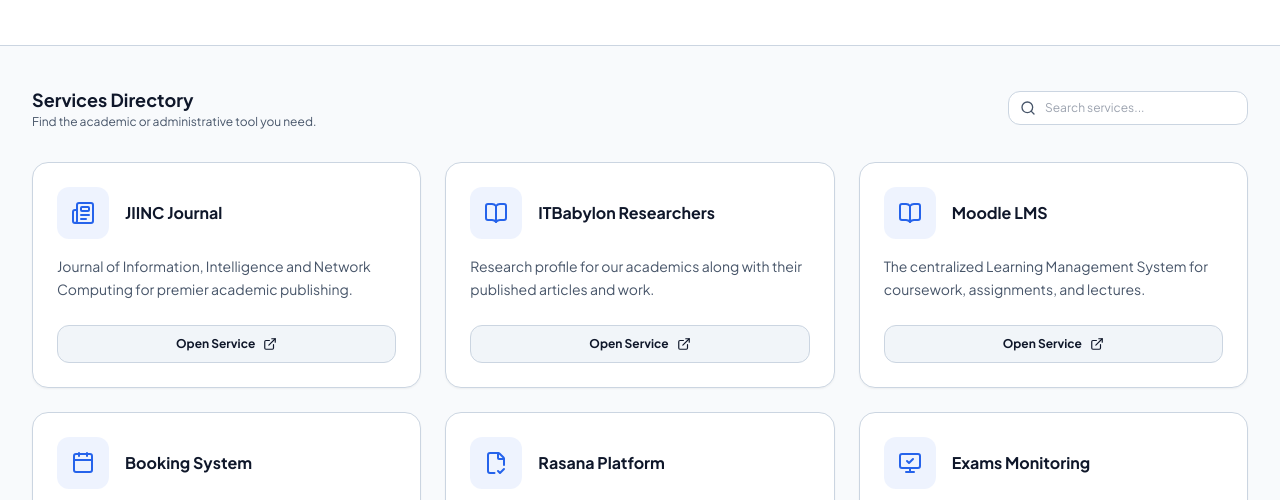
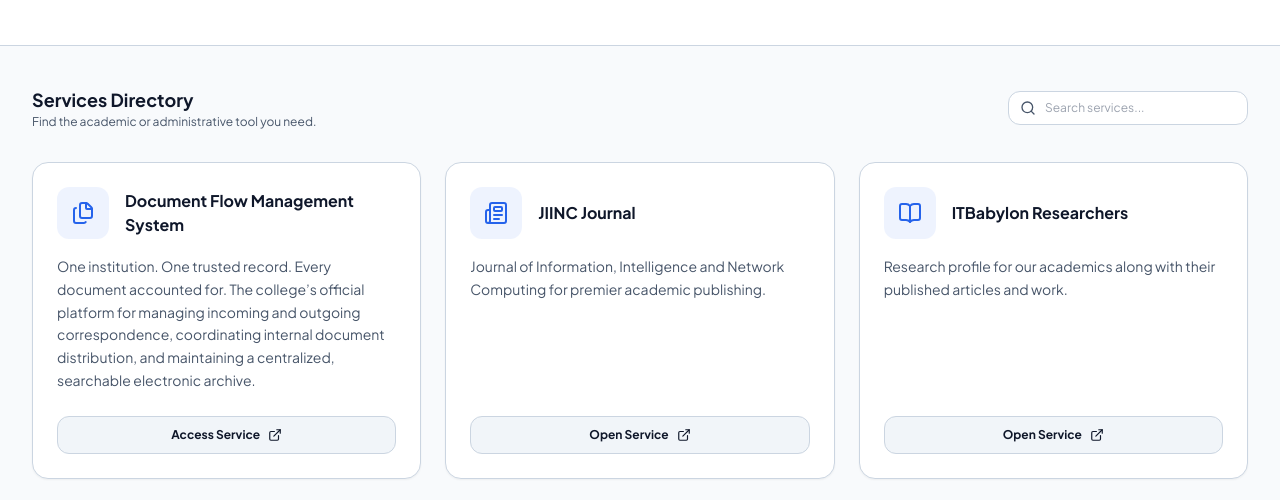
Before and after one commit to geoapi/babylon-it-infographic, a plain HTML site: page services.html in a window 1280 px wide. Shown: the part 270-770 px from the top of the page. Drawn offline with nearby package versions, Linux system fonts and the light colour scheme.

Commit message:
Add Document Flow Management System service entry
Added a new service entry for Document Flow Management System with details and updated button label rendering.

```diff
--- a/services.html
+++ b/services.html
@@ -252,6 +252,14 @@
     <script>
         const servicesData = [
             {
+                id: 'dfms',
+                title: 'Document Flow Management System',
+                desc: 'One institution. One trusted record. Every document accounted for. The college’s official platform for managing incoming and outgoing correspondence, coordinating internal document distribution, and maintaining a centralized, searchable electronic archive.',
+                url: 'https://dfms.itbabylon.org/',
+                icon: 'files',
+                buttonLabel: 'Access Service'
+            },
+            {
                 id: 'jiinc',
                 title: 'JIINC Journal',
                 desc: 'Journal of Information, Intelligence and Network Computing for premier academic publishing.',
@@ -383,7 +391,7 @@
                     </div>
                     <p class="text-sm text-muted-theme mb-6 flex-grow leading-relaxed">${service.desc}</p>
                     <a href="${service.url}" target="_blank" class="inline-flex items-center justify-center gap-2 w-full py-2.5 rounded-xl bg-card-theme border border-theme text-main-theme text-xs font-bold hover:bg-accent-soft-bg hover:border-accent-theme hover:text-accent-primary transition-all">
-                        Open Service
+                        ${service.buttonLabel || 'Open Service'}
                         <i data-lucide="external-link" class="w-3.5 h-3.5"></i>
                     </a>
                 </div>
```
